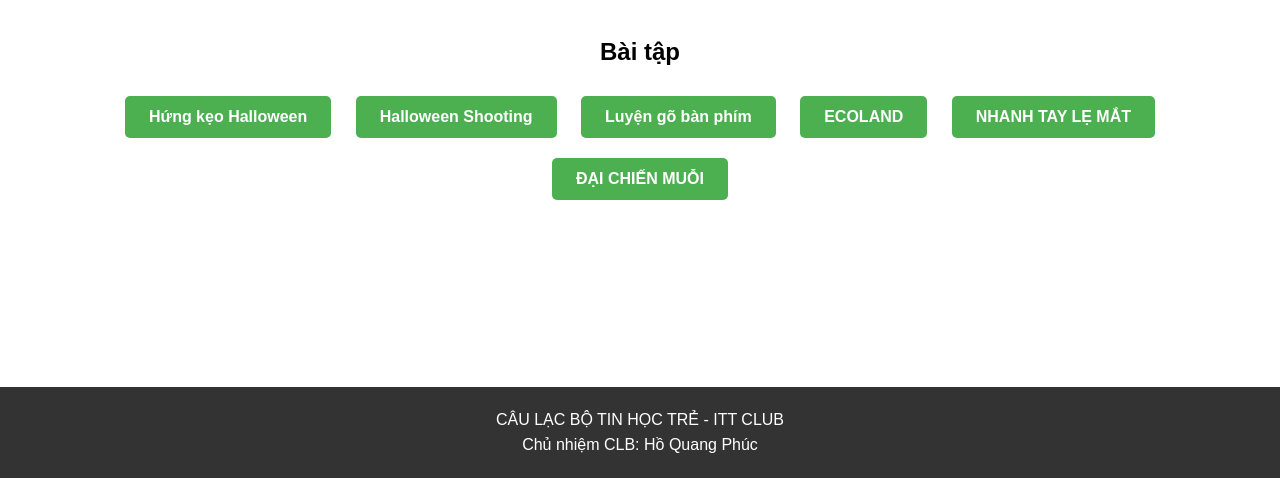
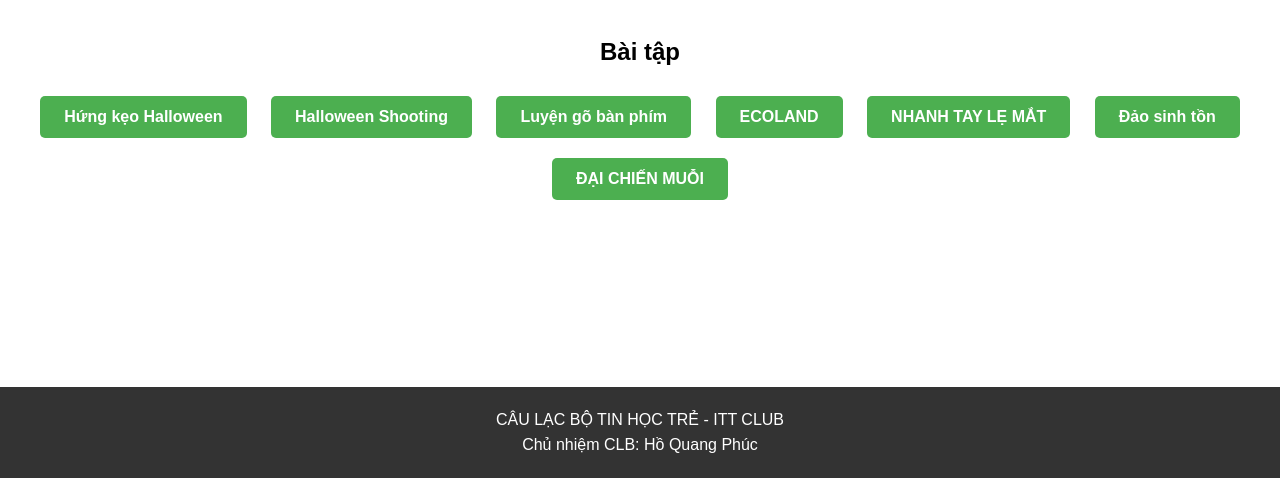
Before and after one commit to hqphuc/ittclub, a plain HTML site: page index.html in a window 1280 px wide. Shown: the part 322-800 px from the top of the page. Drawn offline with Linux system fonts and the light colour scheme.

Commit message:
Add button for Đảo sinh tồn game

```diff
--- a/index.html
+++ b/index.html
@@ -69,6 +69,7 @@
         <button class="btn" onclick="window.open('https://hqphuc.github.io/ittclub/Luyen-go-ban-phim.html', '_blank')">Luyện gõ bàn phím</button>
         <button class="btn" onclick="window.open('https://hqphuc.github.io/ittclub/ecoland.html', '_blank')">ECOLAND</button>
         <button class="btn" onclick="window.open('https://hqphuc.github.io/ittclub/nhanhtaylemat.html', '_blank')">NHANH TAY LẸ MẮT</button>
+        <button class="btn" onclick="window.open('https://hqphuc.github.io/ittclub/dao-sinh-ton.html', '_blank')">Đảo sinh tồn</button>
         <button class="btn" onclick="window.open('https://claude.ai/artifact/YFcgnoPWcUuwsqcVe6XHz4?fbclid=IwY2xjawVkvo1leHRuA2FlbQIxMABwZG9mAWJyaWQRMVFia3lKOGRGaDRFekZFeHhzcnRjBmFwcF9pZBAyMjIwMzkxNzg4MjAwODkyAAEfBUXW3QxntqG1rUH3JhQmWY0Tl_7v6VyDSjs7CCM5WITxLWDih9FYVDuRT4E_aem_Uuy-e8GF7lOIc63nU505nA', '_blank')">ĐẠI CHIẾN MUỖI</button>
     </main>
 
```
